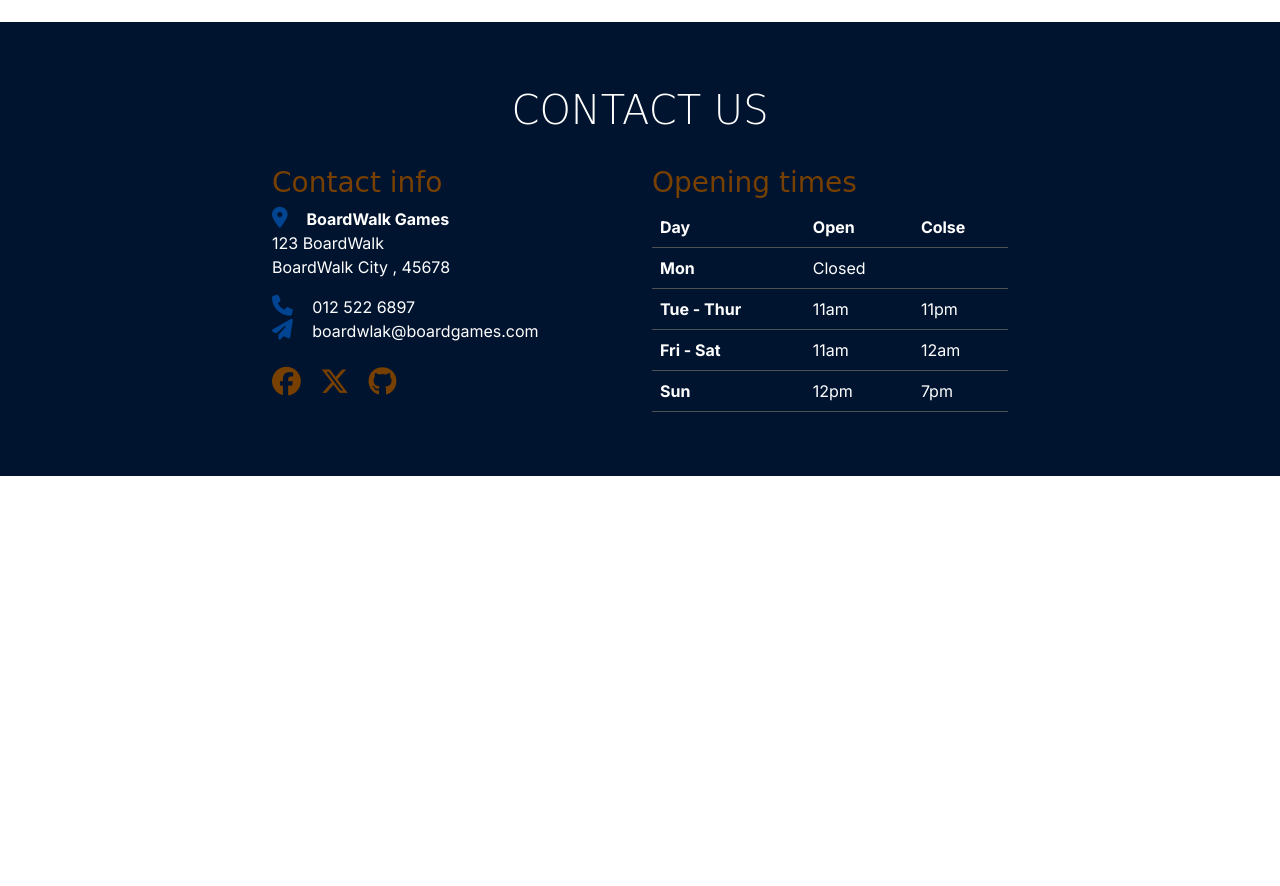
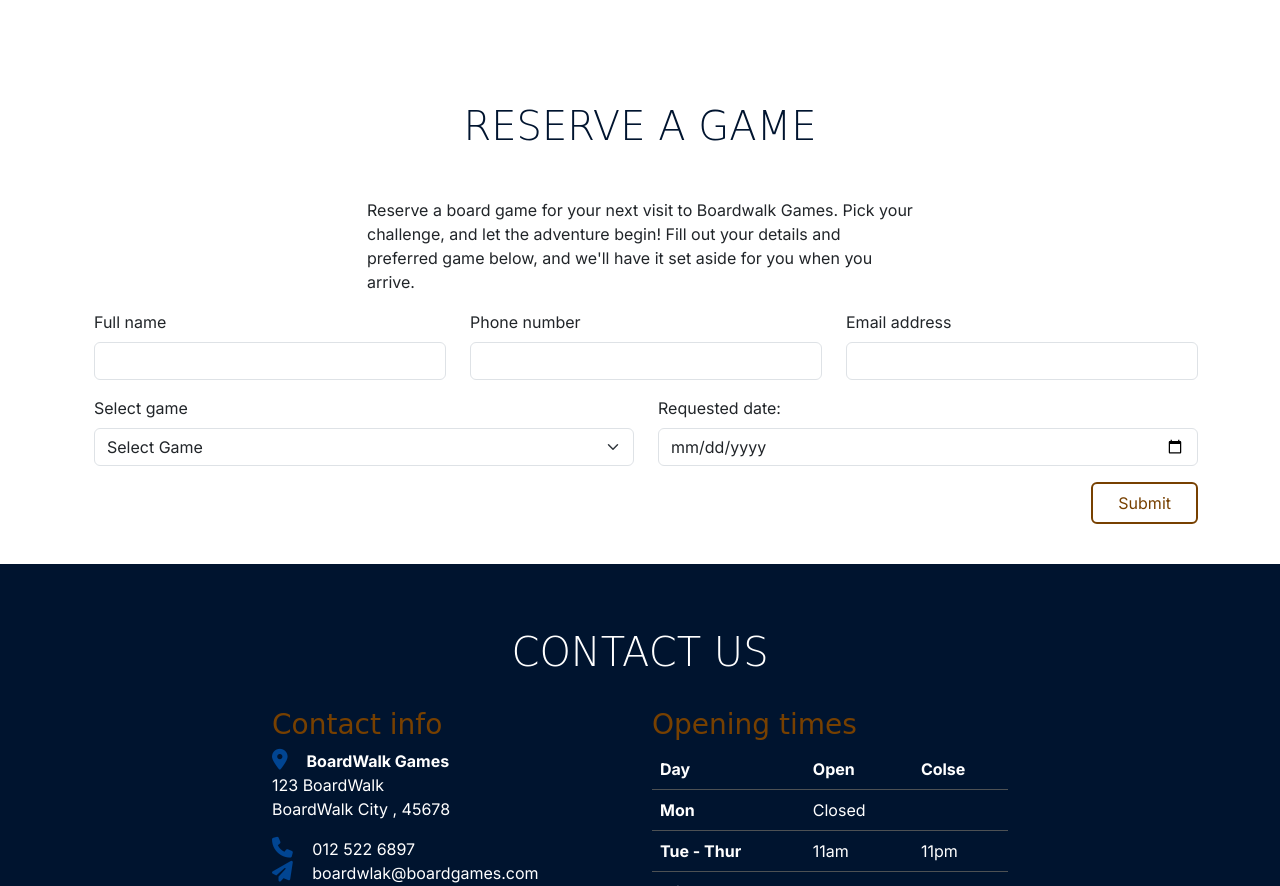
Before and after one commit to Tarik-Box/Board-Walk-Game, a plain HTML site: page game-library.html in a window 1280 px wide. Shown: the part 2009-2895 px from the top of the page. Before the commit the page ends 2485 px from the top, so only its background shows below. Drawn offline with nearby package versions, Linux system fonts and the light colour scheme; a web font is replaced by a local one.

Commit message:
add reservation form

```diff
--- a/game-library.html
+++ b/game-library.html
@@ -223,6 +223,67 @@
                 </div>
             </section>
 
+            <!-- Reserve a Game -->
+            <section id="reserve" class="container section">
+                <div class="row justify-content-center">
+                    <!-- events Heading -->
+                    <div class="col-12 text-center m-3">
+                        <h2 class="display-6">Reserve a Game</h2>
+                    </div>
+                    <div class="col-12 col-md-12 col-lg-6 col-xl-6">
+                        <p class="text-start">Reserve a board game for your next visit to Boardwalk Games.
+                             Pick your challenge, and let the adventure begin!
+                              Fill out your details and preferred game below,
+                             and we'll have it set aside for you when you arrive.
+                        </p>
+                    </div>
+
+                    <!-- Form -->
+                    <form class="mb-4" action="success.html" method="get">
+                        <div class="row justify-content-center ms-auto">
+                            <div class="col-12 col-lg-4 mb-3 ">
+                                <label for="fname" class="form-label">Full name</label>
+                                <input class="form-control" id="fname" type="text" name="fname" required>
+                            </div>
+                            <div class="col-12 col-lg-4 mb-3">
+                                <label for="phone" class="form-label">Phone number</label>
+                                <input class="form-control" id="phone" type="number" name="phone" required>
+                            </div>
+                            <div class="col-12 col-lg-4 mb-3">
+                                <label for="email" class="form-label">Email address</label>
+                                <input class="form-control" id="email" type="email" name="email" required>
+                            </div>
+                            <div class="col-12 col-lg-6 mb-3">
+                                <label for="select-game" class="form-label">Select game</label>
+                                <select id="select-game" class="form-select" name="select-game">
+                                    <option id="booking-selected-option" value="" selected>Select Game</option>
+                                    <option value="g-l">Galaxy Pioneers</option>
+                                    <option value="m-y">Mystic Woods</option>
+                                    <option value="c-g">Captain's Gambit</option>
+                                    <option value="c-q">Critter Quest</option>
+                                    <option value="soc">Setters of Catan</option>
+                                    <option value="monopoly">Monopoly</option>
+                                    <option value="e-k">Exploding Kittens</option>
+                                    <option value="cluedo">Cluedo</option>
+                                </select>
+                            </div>
+                            <div id="date" class="col-12 col-lg-6 mb-3">
+                                <label for="start" class="form-label">Requested date:</label>
+                                <input
+                                class="form-control"
+                                type="date"
+                                id="start"
+                                name="trip-start"
+                                value="yyyy-mm-dd"
+                                min="2025-10-01"
+                                max="2030-12-31" />
+                            </div>
+                        </div>
+                        <a class="btn custom-button mb-3 text-center float-end" href="booking.html">Submit</a>
+                    </form>
+                </div>
+            </section>
+
 
         </main>
 
```
Also changed, not shown: index.html (+1 -14 lines).
